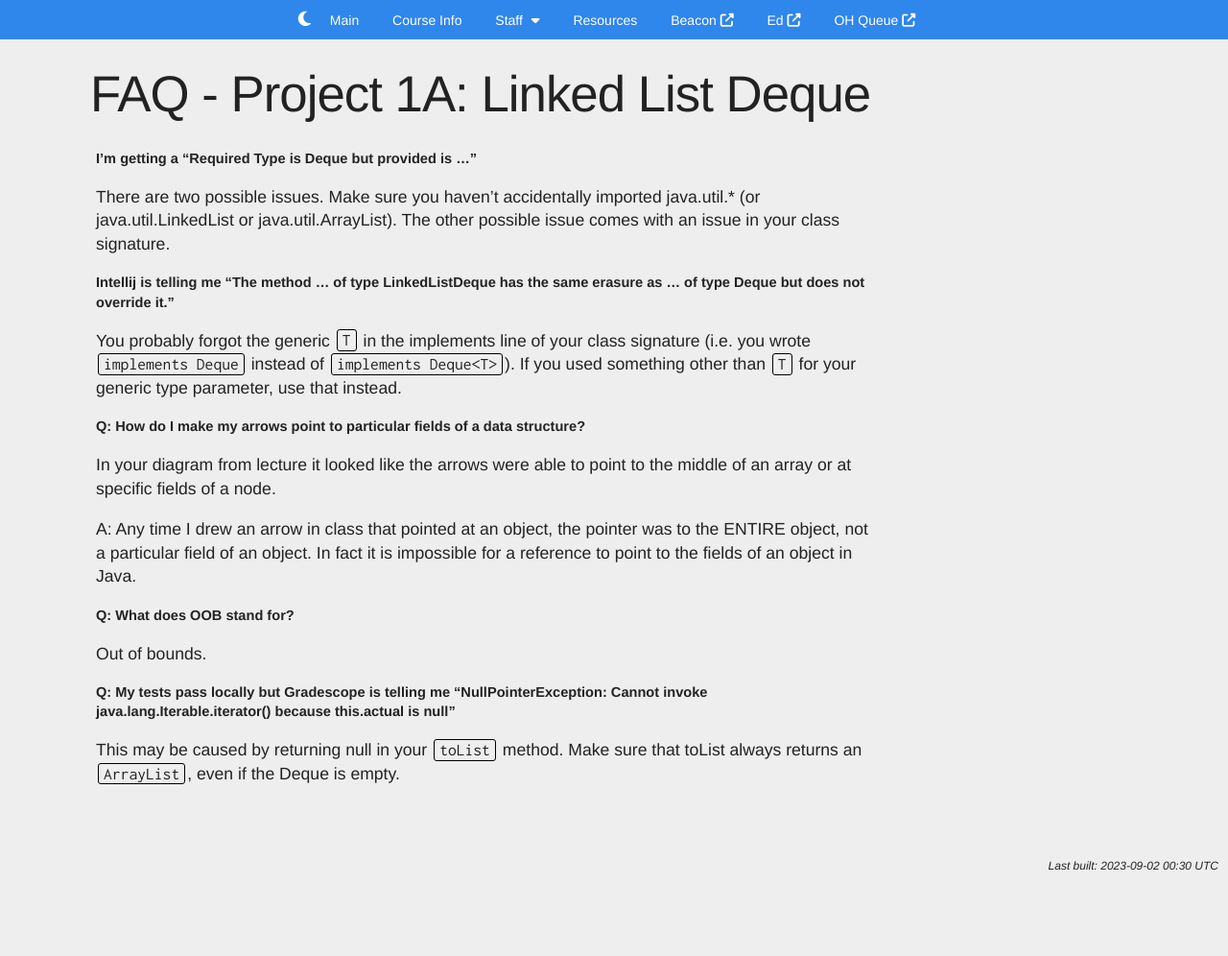
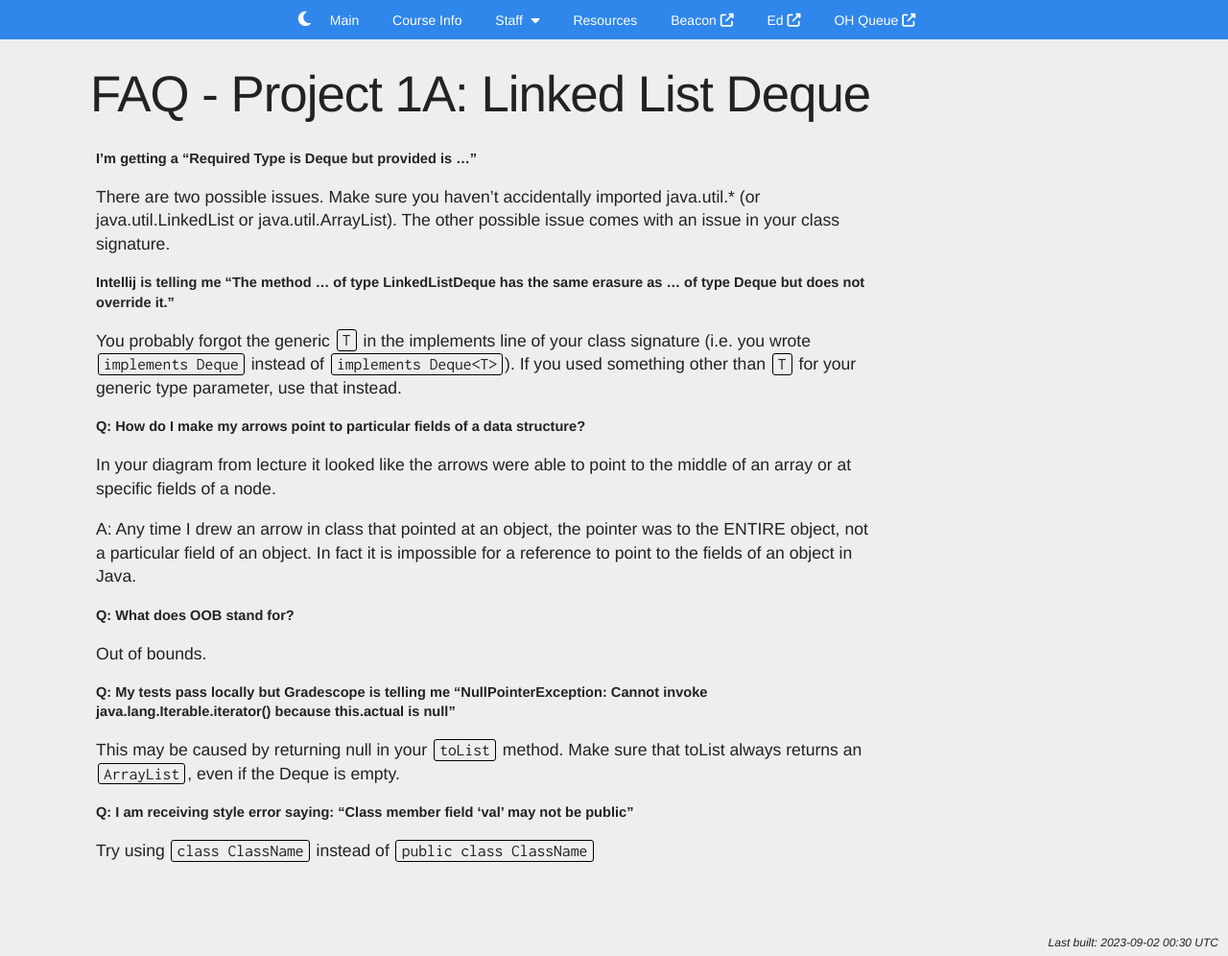
Before and after one commit to Berkeley-CS61B/website-fa23, a Jekyll site: the page built from materials/proj/proj1a/faq.md, in a window 1280 px wide. Shown: the whole page at 96% size. Built offline with Jekyll 4.4.1, drawn with Linux system fonts in a browser that asks for light colours; nearby versions of some CDN libraries; comment, search, counter and statistics services are not loaded; before the commit the page ends 916 px from its top, so only the background shows below that.

Commit message:
Update faq.md

```diff
--- a/materials/proj/proj1a/faq.md
+++ b/materials/proj/proj1a/faq.md
@@ -32,3 +32,7 @@ Out of bounds.
 ##### Q: My tests pass locally but Gradescope is telling me "NullPointerException: Cannot invoke java.lang.Iterable.iterator() because this.actual is null"
 
 This may be caused by returning null in your `toList` method. Make sure that toList always returns an `ArrayList`, even if the Deque is empty.
+
+##### Q: I am receiving style error saying: "Class member field 'val' may not be public"
+
+Try using `class ClassName` instead of `public class ClassName`
```
